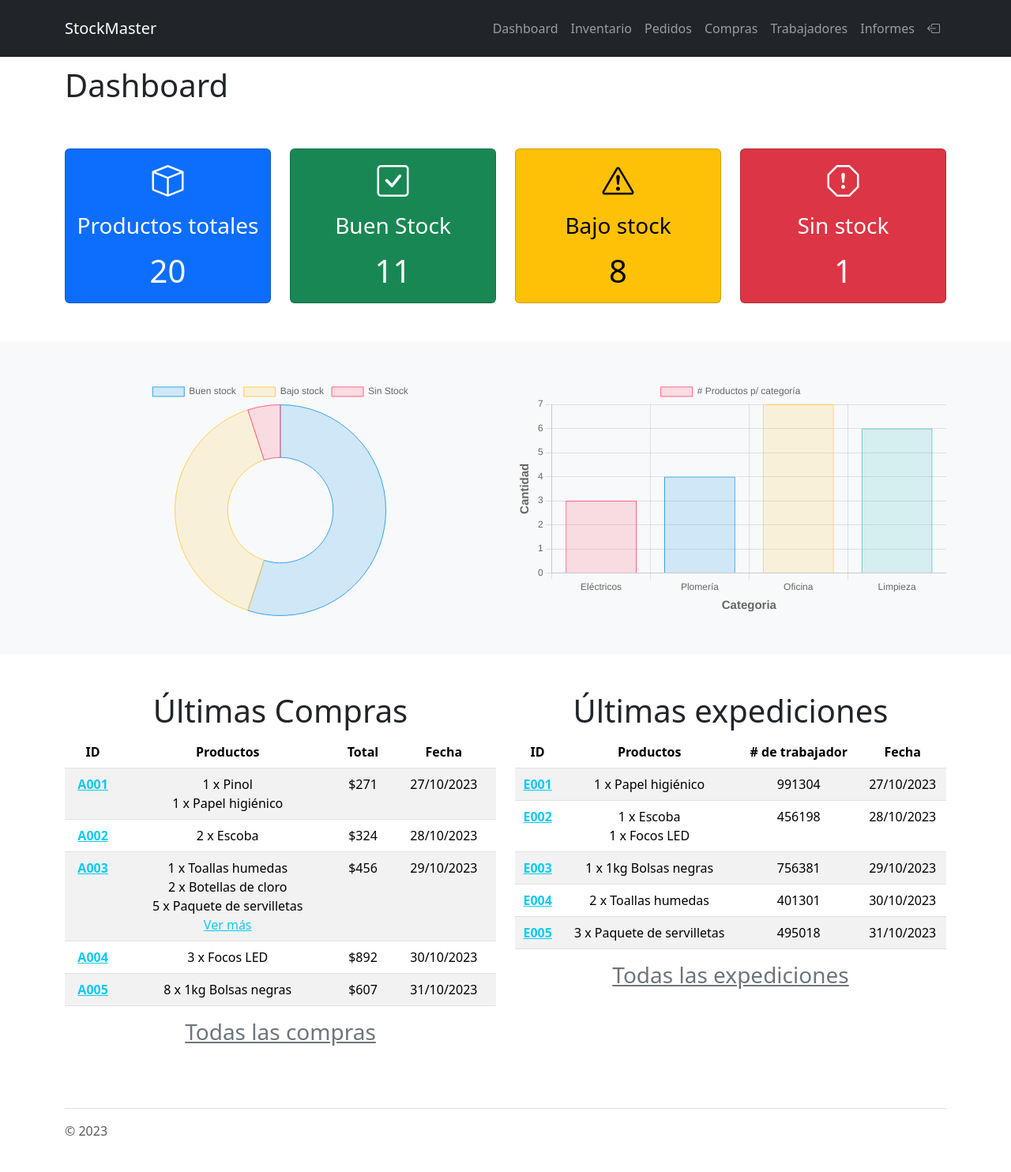
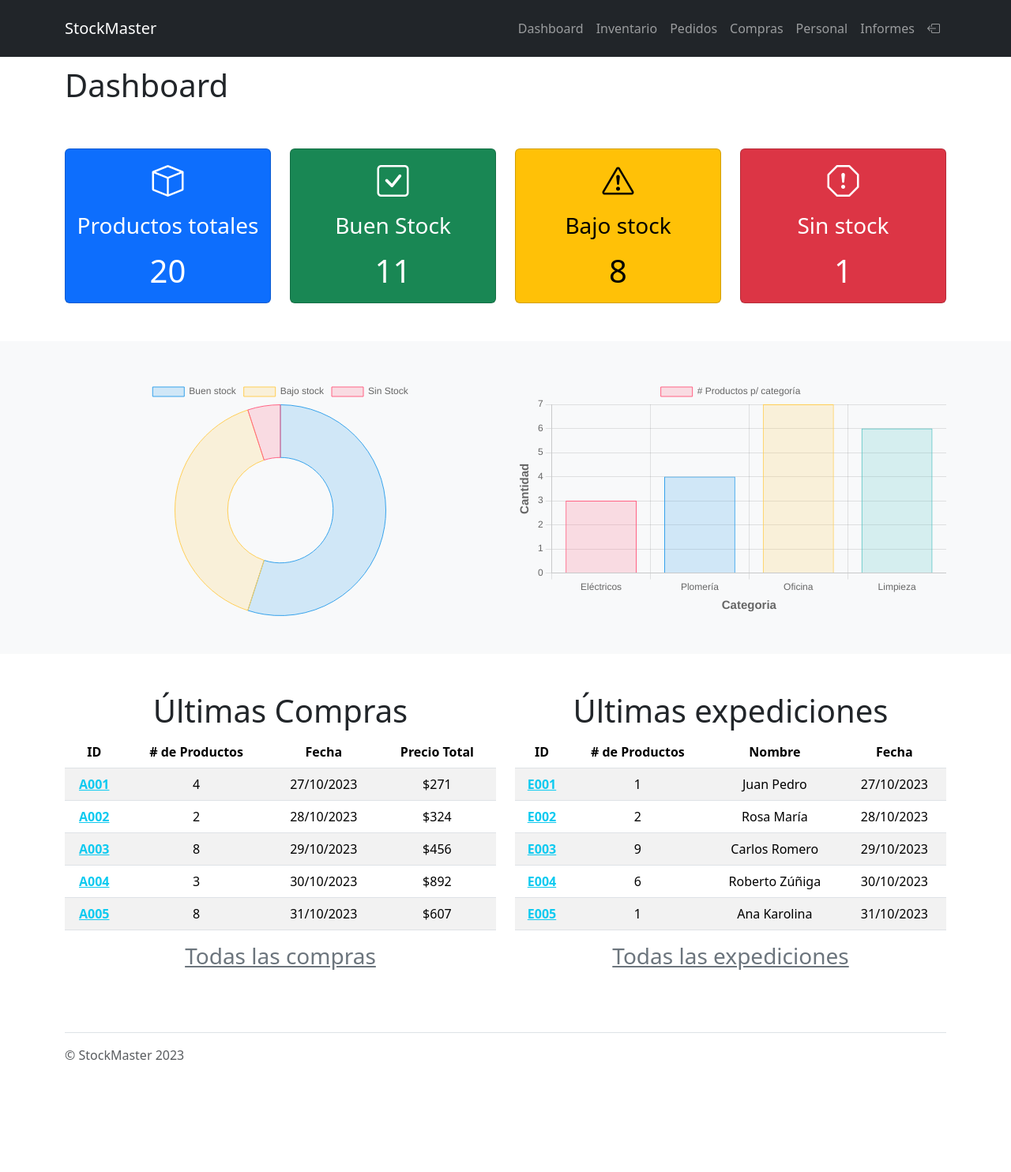
Before and after one commit to RovleZMex/StockMaster, a Django app: page / in a window 1280 px wide. Shown: the whole page at 79% size. After the commit the page ends 1342 px from the top, so only its background shows below. Run offline with Django 4.2, Linux system fonts and the light colour scheme; a user stored in the database is signed in; data comes from the database, SQL or seed files in the repository; parts of the project's set-up code (start-up, migrations or seed data) failed here and were passed over; some libraries are stand-ins or nearby versions.

Commit message:
Added a workers administrator page with backend integration, the dashboard is also integrated with the backend, it's only missing the last input and output orders.

```diff
--- a/StockMaster/Dashboard/urls.py
+++ b/StockMaster/Dashboard/urls.py
@@ -6,6 +6,7 @@ urlpatterns = [
     path('', views.dashboard, name="dashboard"),
     path('inventario/', include("Inventory.urls"), name="inventory"),
     path('historial/', include("OutputHistory.urls"), name="history"),
+    path('personal/', views.workers, name="workers"),
     path('iniciar-sesion/', views.LoginPage, name="login"),
     path('cerrar-sesion/', views.LogoutPage, name="logout"),
 ]
--- a/StockMaster/Dashboard/views.py
+++ b/StockMaster/Dashboard/views.py
@@ -3,6 +3,7 @@ from django.contrib.auth.decorators import login_required
 from django.shortcuts import render, redirect
 
 from Product.models import Product
+from Workers.models import Worker
 
 
 # Create your views here.
@@ -52,3 +53,14 @@ def dashboard(request):
                                noStockProducts],
                'categoryData': categoryData}
     return render(request, 'dashboard.html', context)
+
+
+@login_required(login_url='login')
+def workers(request):
+    workers = Worker.objects.all()
+
+    context = {
+        'workers': workers
+    }
+
+    return render(request, 'workers.html', context)
--- a/StockMaster/Workers/views.py
+++ b/StockMaster/Workers/views.py
@@ -1,5 +1,6 @@
 from django.shortcuts import render
+
 
 # Create your views here.
 def store(request):
-    return render(request,'store/store.html')
+    return render(request, 'workers-inventory.html')
--- a/StockMaster/templates/base.html
+++ b/StockMaster/templates/base.html
@@ -35,7 +35,7 @@
                     <a href="{% url 'inputHistory' %}" class="nav-link">Compras</a>
                 </li>
                 <li class="nav-item">
-                    <a href="#" class="nav-link">Trabajadores</a>
+                    <a href="{% url 'workers' %}" class="nav-link">Personal</a>
                 </li>
                 <li class="nav-item">
                     <a href="#" class="nav-link">Informes</a>
@@ -55,7 +55,7 @@
 <!-- Footer -->
 <div class="container">
     <footer class="d-flex flex-wrap justify-content-between align-items-center py-3 my-4 border-top">
-        <p class="col-md-4 mb-0 text-body-secondary">&copy; 2023 </p>
+        <p class="col-md-4 mb-0 text-body-secondary">&copy; StockMaster 2023 </p>
     </footer>
 </div>
 
--- a/StockMaster/templates/dashboard.html
+++ b/StockMaster/templates/dashboard.html
@@ -33,7 +33,7 @@
         <div class="container">
             <div class="row text-center g-4">
                 <div class="col-md">
-                    <a href="#" class="no-link-decoration"><!--TODO ADD LINK -->
+                    <a href="{% url 'inventory' %}" class="no-link-decoration">
                         <div class="card text-bg-primary">
                             <div class="h1 mb-3 pt-3">
                                 <i class="bi bi-box"></i>
@@ -114,44 +114,41 @@
                             <thead>
                             <tr>
                                 <th scope="col">ID</th>
-                                <th scope="col">Productos</th>
-                                <th scope="col">Total</th>
+                                <th scope="col"># de Productos</th>
                                 <th scope="col">Fecha</th>
+                                <th scope="col">Precio Total</th>
                             </tr>
                             </thead>
                             <tbody>
                             <tr>
                                 <th scope="row"><a href="" class="link-info">A001</a></th>
-                                <td>1 x Pinol <br>1 x Papel higiénico</td>
+                                <td>4</td>
+                                <td>27/10/2023</td>
                                 <td>$271</td>
-                                <td>27/10/2023</td>
                             </tr>
                             <tr>
                                 <th scope="row"><a href="" class="link-info">A002</a></th>
-                                <td>2 x Escoba</td>
+                                <td>2</td>
+                                <td>28/10/2023</td>
                                 <td>$324</td>
-                                <td>28/10/2023</td>
                             </tr>
                             <tr>
                                 <th scope="row"><a href="" class="link-info">A003</a></th>
-                                <td>1 x Toallas humedas <br>
-                                    2 x Botellas de cloro <br>
-                                    5 x Paquete de servilletas <br>
-                                    <a href="" class="link-info">Ver más</a></td>
+                                <td>8</td>
+                                <td>29/10/2023</td>
                                 <td>$456</td>
-                                <td>29/10/2023</td>
                             </tr>
                             <tr>
                                 <th scope="row"><a href="" class="link-info">A004</a></th>
-                                <td>3 x Focos LED</td>
+                                <td>3</td>
+                                <td>30/10/2023</td>
                                 <td>$892</td>
-                                <td>30/10/2023</td>
                             </tr>
                             <tr>
                                 <th scope="row"><a href="" class="link-info">A005</a></th>
-                                <td>8 x 1kg Bolsas negras</td>
+                                <td>8</td>
+                                <td>31/10/2023</td>
                                 <td>$607</td>
-                                <td>31/10/2023</td>
                             </tr>
                             </tbody>
                         </table>
@@ -165,42 +162,40 @@
                             <thead>
                             <tr>
                                 <th scope="col">ID</th>
-                                <th scope="col">Productos</th>
-                                <th scope="col"># de trabajador</th>
+                                <th scope="col"># de Productos</th>
+                                <th scope="col">Nombre</th>
                                 <th scope="col">Fecha</th>
                             </tr>
                             </thead>
                             <tbody>
                             <tr>
                                 <th scope="row"><a href="" class="link-info">E001</a></th>
-                                <td>1 x Papel higiénico</td>
-                                <td>991304</td>
+                                <td>1</td>
+                                <td>Juan Pedro</td>
                                 <td>27/10/2023</td>
                             </tr>
                             <tr>
                                 <th scope="row"><a href="" class="link-info">E002</a></th>
-                                <td>1 x Escoba <br>
-                                    1 x Focos LED
-                                </td>
-                                <td>456198</td>
+                                <td>2</td>
+                                <td>Rosa María</td>
                                 <td>28/10/2023</td>
                             </tr>
                             <tr>
                                 <th scope="row"><a href="" class="link-info">E003</a></th>
-                                <td>1 x 1kg Bolsas negras</td>
-                                <td>756381</td>
+                                <td>9</td>
+                                <td>Carlos Romero</td>
                                 <td>29/10/2023</td>
                             </tr>
                             <tr>
                                 <th scope="row"><a href="" class="link-info">E004</a></th>
-                                <td>2 x Toallas humedas</td>
-                                <td>401301</td>
+                                <td>6</td>
+                                <td>Roberto Zúñiga</td>
                                 <td>30/10/2023</td>
                             </tr>
                             <tr>
                                 <th scope="row"><a href="" class="link-info">E005</a></th>
-                                <td>3 x Paquete de servilletas</td>
-                                <td>495018</td>
+                                <td>1</td>
+                                <td>Ana Karolina</td>
                                 <td>31/10/2023</td>
                             </tr>
                             </tbody>
```
Also changed, not shown: StockMaster/templates/workers.html (added, +96 -0 lines), StockMaster/Workers/templates/store/store.html (added), StockMaster/templates/workers-inventory.html (renamed from StockMaster/templates/store/store.html).
